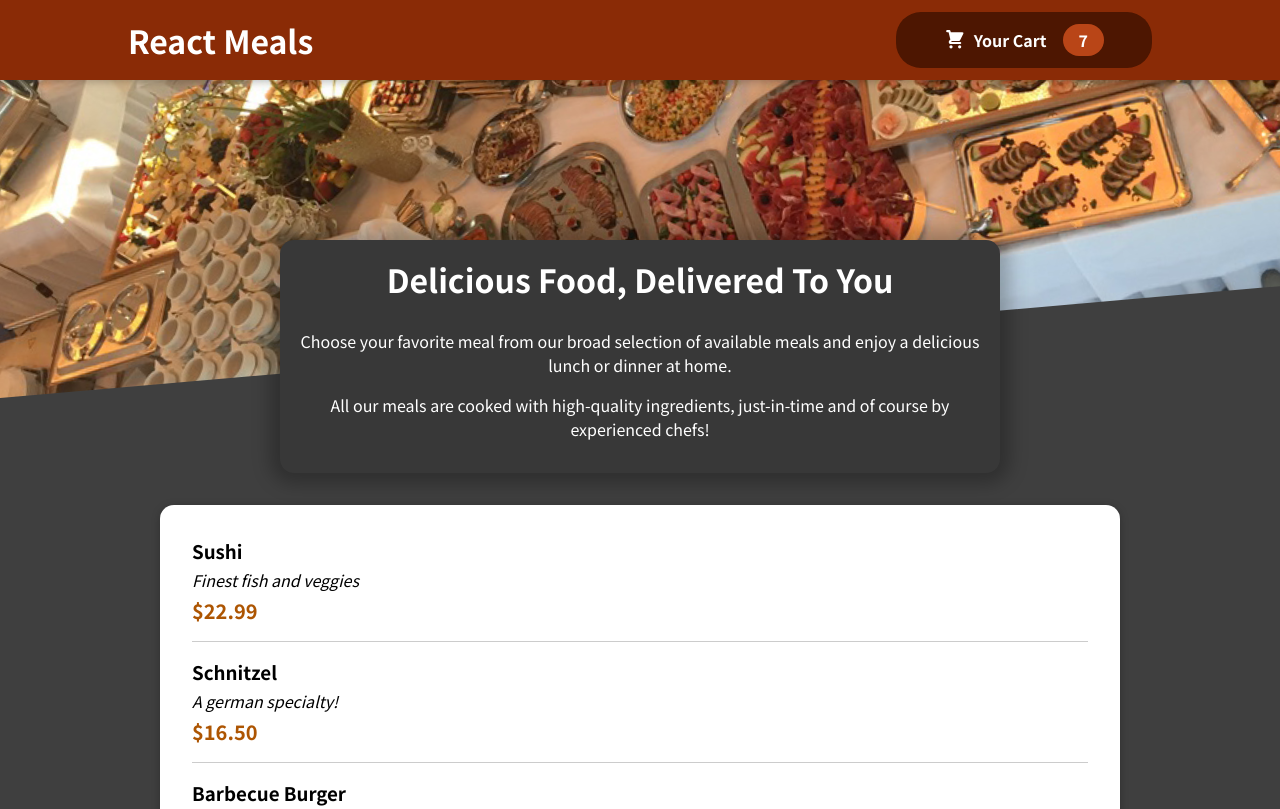
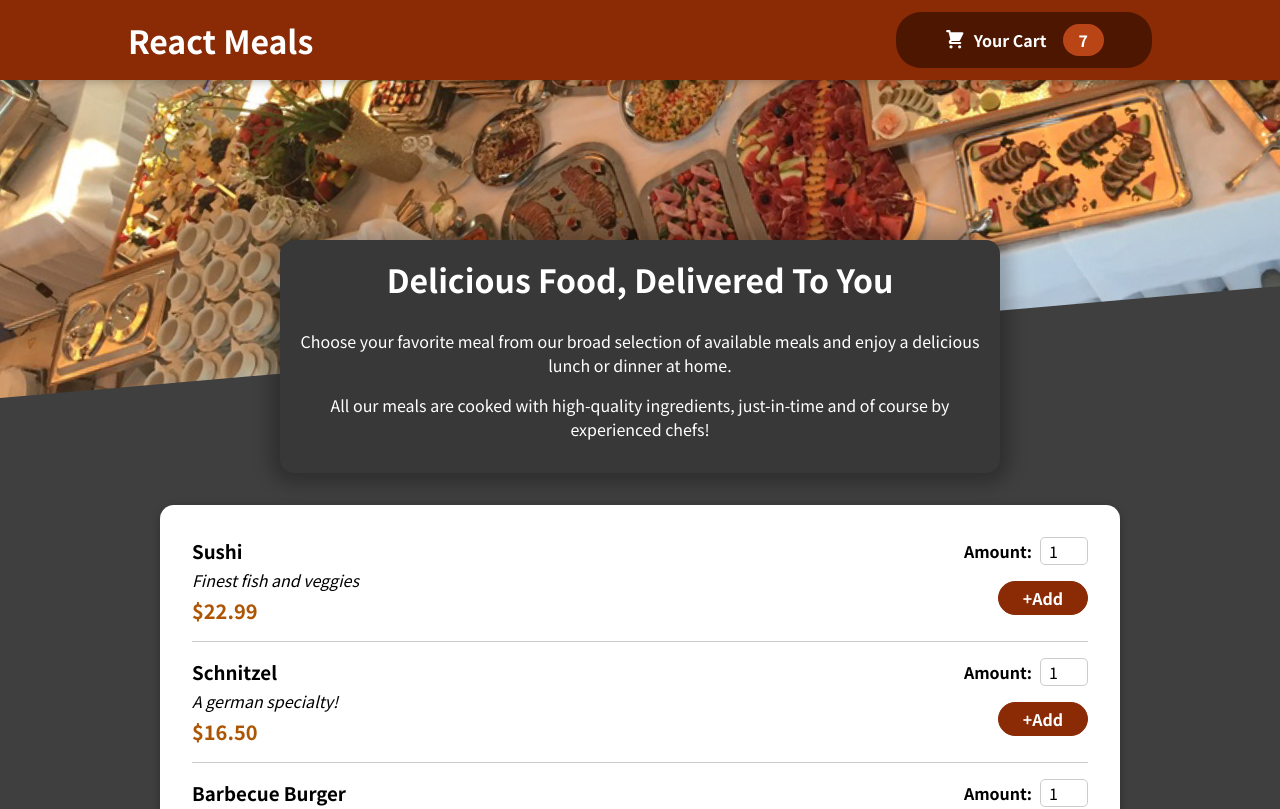
Before and after one commit to jcsgirish/Food-Order-App, a React (Create React App) app: page / in a window 1280 px wide. Shown: the top 809 px of the page. Built offline with nearby package versions, Linux system fonts and the light colour scheme.

Commit message:
Add button

```diff
--- a/src/Meals/MealItems/MealItem.js
+++ b/src/Meals/MealItems/MealItem.js
@@ -1,5 +1,6 @@
 import React from "react";
 import classes from './MealItem.module.css'
+import MealsForm from "./MealsForm";
 
 
 
@@ -13,6 +14,7 @@
             <div className={classes.price}>{price}</div>
             </div>
             <div>
+                <MealsForm></MealsForm>
 
             </div>
         </li>
--- /dev/null
+++ b/src/Meals/MealItems/MealsForm.js
@@ -0,0 +1,24 @@
+import React from "react";
+import Input from "../../UI/input";
+import classes from './MealsForm.module.css'
+
+
+const MealsForm =(props)=>{
+
+    return (
+  <form className={classes.form}>
+    <Input label ="Amount:"
+     input ={{
+        id:'amount_'+props.id,
+        type:'Number',
+        min:'1',
+        max:'5',
+        step:'1',
+        defaultValue:'1'
+    }}/>
+      <button>+Add</button>
+  </form>
+    )
+}
+
+export default MealsForm
--- /dev/null
+++ b/src/Meals/MealItems/MealsForm.module.css
@@ -0,0 +1,24 @@
+.form {
+    text-align: right;
+  }
+  .form label{
+    margin-right: 0.5rem;
+    font-weight: bold;
+  }
+  .form button {
+    font: inherit;
+    cursor: pointer;
+    background-color: #8a2b06;
+    border: 1px solid #8a2b06;
+    color: white;
+    padding: 0.25rem 1.5rem;
+    border-radius: 20px;
+    font-weight: bold;
+    margin-top: 0.5rem;
+  }
+
+  .form button:hover,
+  .form button:active {
+    background-color: #641e03;
+    border-color: #641e03;
+  }
--- /dev/null
+++ b/src/UI/input.js
@@ -0,0 +1,11 @@
+import React from "react";
+import classes from './input.module.css'
+
+const input =(props)=>{
+     return <div className={classes.input}>
+        <label htmlFor={props.input.id}>{props.label}</label>
+        <input {...props.input}></input>
+     </div>
+
+}
+export default input
--- /dev/null
+++ b/src/UI/input.module.css
@@ -0,0 +1,18 @@
+.input {
+    display: flex;
+    align-items: center;
+    margin-bottom: 0.5rem;
+  }
+
+  .input label {
+    font-weight: bold;
+    margin-right: 1rem;
+  }
+
+  .input input {
+    width: 3rem;
+    border-radius: 5px;
+    border: 1px solid #ccc;
+    font: inherit;
+    padding-left: 0.5rem;
+  }
```
